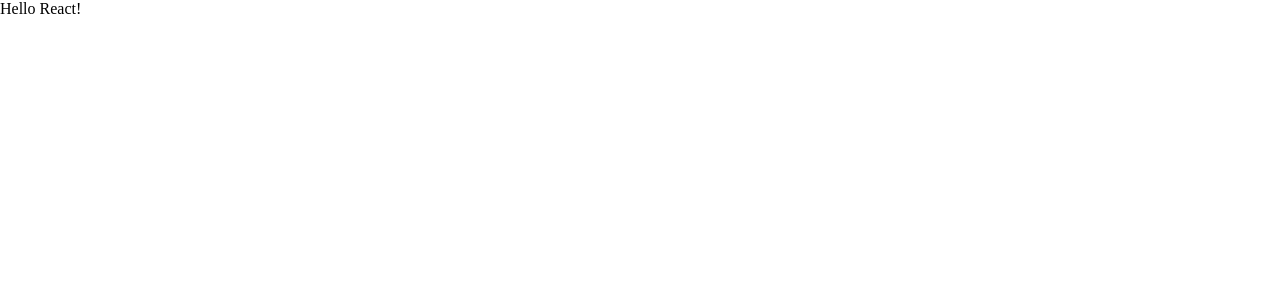
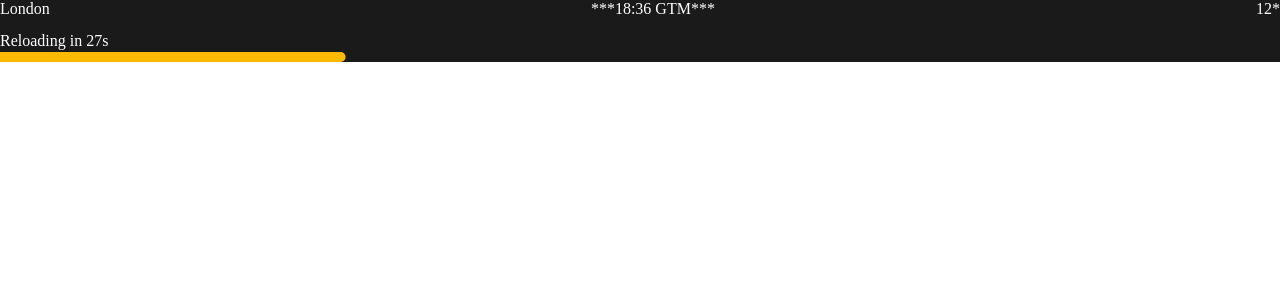
Before and after one commit to ShokadinuEU/realtime_weather_app, a React (Create React App) app: page / in a window 1280 px wide. Shown: the top 300 px of the page. Built offline with nearby package versions, Linux system fonts and the light colour scheme.

Commit message:
implement the basic structure and style of header section

```diff
--- a/package.json
+++ b/package.json
@@ -3,6 +3,8 @@
   "version": "0.1.0",
   "private": true,
   "dependencies": {
+    "@material-ui/core": "^4.6.1",
+    "@material-ui/styles": "^4.6.0",
     "axios": "^0.19.0",
     "react": "^16.12.0",
     "react-dom": "^16.12.0",
--- a/src/App.js
+++ b/src/App.js
@@ -1,12 +1,34 @@
-import React from 'react';
+import React, { Component } from 'react';
 import './App.css';
+import Header from './components/header/Header'
 
-function App() {
-  return (
-    <div className="App">
-      <div>Hello React!</div>
-    </div>
-  );
+class App extends Component {
+  state = {
+    city: undefined,
+  }
+
+
+  getWeather = async e => {
+    const API_KEY = "f322c16ca21d9c08b54608cf88c9971a";
+    e.preventDefault();
+
+    const apiCall = await fetch(`http://api.openweathermap.org/data/2.5/forecast?id=524901&APPID=${API_KEY}`);
+    const data = await apiCall.json();
+    if(data) {
+      this.setState({
+        city: data
+      })
+      console.log(data)
+    }
+  }
+
+  render() {
+    return (
+      <div>
+        <Header />
+      </div>
+    );
+  }
 }
 
 export default App;
--- /dev/null
+++ b/src/components/header/Header.js
@@ -0,0 +1,37 @@
+import React from 'react'
+import { makeStyles } from '@material-ui/core/styles';
+import Progress from './Progress'
+
+const useStyles = makeStyles({
+  mainTopHeader: {
+    order: '1',
+    backgroundColor: '#1a1a1a',
+    color: '#fff',
+    display: 'flex',
+    justifyContent: 'space-between',
+    height: '2em'
+  },
+});
+
+
+export default function Header() {
+  const classes = useStyles();
+  return (
+    <div className={classes.mainHeader}>
+      <div className={classes.mainTopHeader}>
+        <div className={classes.headerCity}>
+          <span>London</span>
+        </div>
+        <div className={classes.headerTime}>
+          <span>***</span>
+          <span>18:36 GTM</span>
+          <span>***</span>
+        </div>
+        <div className={classes.headerCurrentWeather}>
+          <span>12*</span>
+        </div>
+      </div>
+      <Progress />
+    </div>
+  )
+}
--- /dev/null
+++ b/src/components/header/Progress.js
@@ -0,0 +1,49 @@
+import React from 'react'
+import { lighten, makeStyles, withStyles } from '@material-ui/core/styles';
+import LinearProgress from '@material-ui/core/LinearProgress';
+
+const BorderLinearProgress = withStyles({
+  root: {
+    height: 10,
+    backgroundColor: lighten('#ff6c5c', 0.5),
+  },
+  bar: {
+    borderRadius: 20,
+    backgroundColor: '#fcba03',
+  },
+})(LinearProgress);
+
+const useStyles = makeStyles(theme => ({
+  rootHeader: {
+    width: '100%',
+    height: '10px',
+    order: '3',
+    backgroundColor: '#1a1a1a',
+    color: '#fff',
+    '& p': {
+      backgroundColor: '#1a1a1a',
+      paddingBottom: '0.1em'
+    }
+  },
+  progressHeader: {
+    height: '10px',
+    backgroundColor: '#1a1a1a',
+    color: '#fff',
+  }
+}));
+
+export default function LinearDeterminate() {
+  const classes = useStyles();
+  const progressValue = 27
+  return (
+    <div className={classes.rootHeader}>
+      <p>Reloading in <span>{progressValue}</span>s</p>
+      <BorderLinearProgress
+        className={classes.progressHeader}
+        variant="determinate"
+        color="primary"
+        value={progressValue}
+      />
+    </div>
+  );
+}
```
Also changed, not shown: 1 other file (tests, documents, lock files or other folders).
